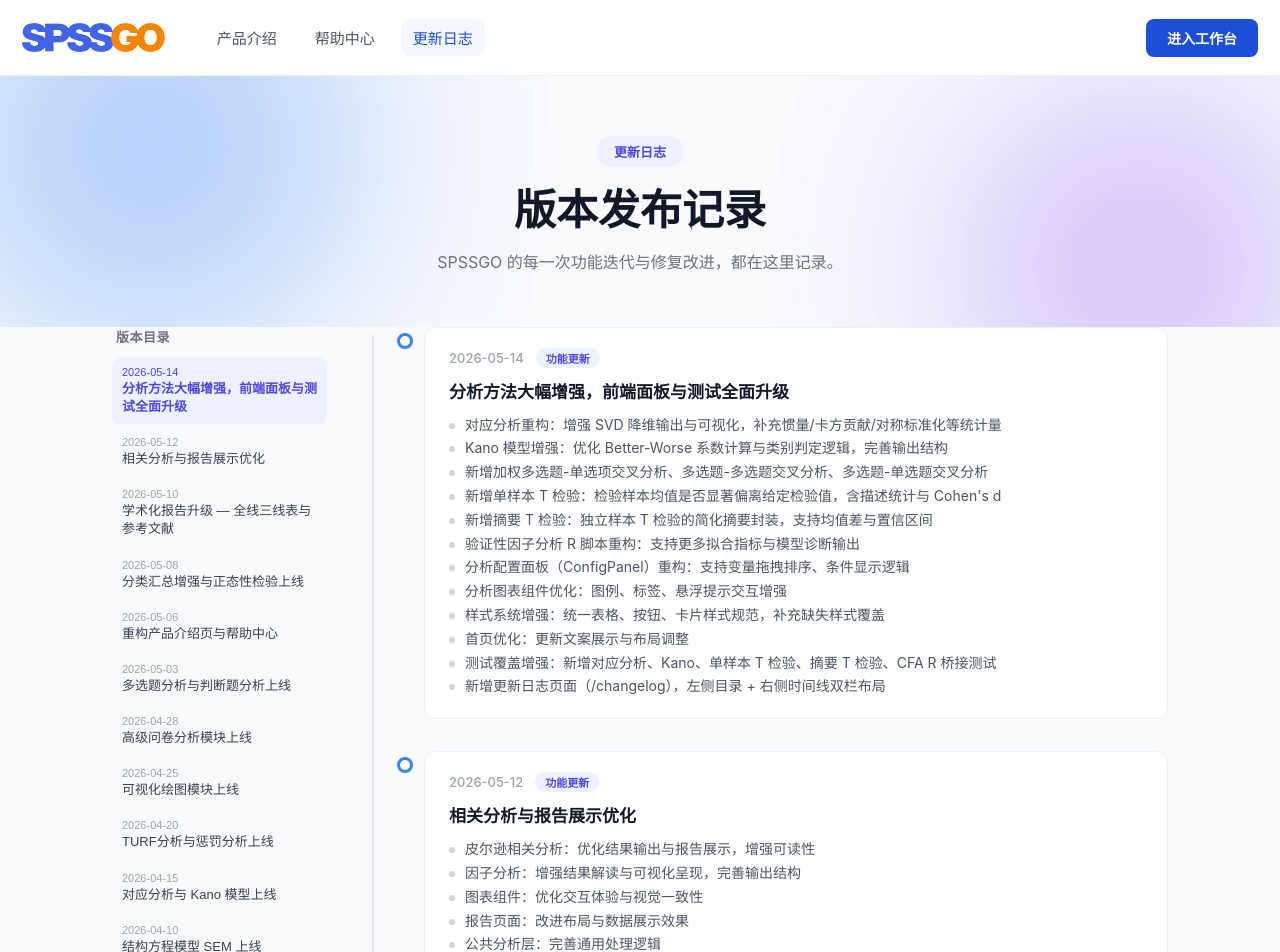
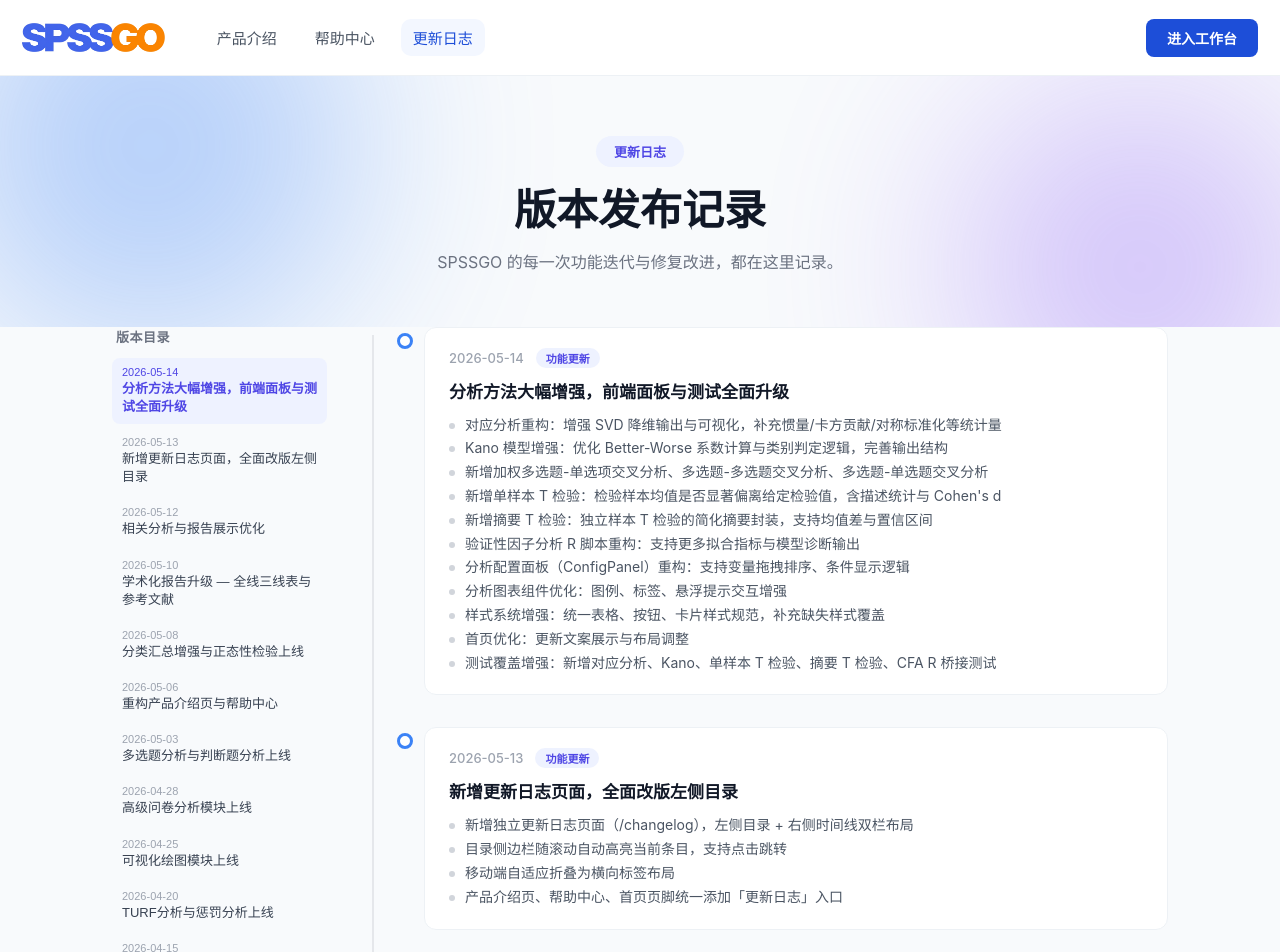
Before and after one commit to lauiiiiii/SPSSGO, a Vue app in the folder frontend/: page /changelog in a window 1280 px wide. Shown: the top 952 px of the page. Built offline with nearby package versions, Linux system fonts and the light colour scheme.

Commit message:
fix: 分离更新日志条目，将更新日志页面归入5月13日

```diff
--- a/frontend/src/views/ChangelogApp.vue
+++ b/frontend/src/views/ChangelogApp.vue
@@ -91,7 +91,17 @@ const changelogEntries = [
       '样式系统增强：统一表格、按钮、卡片样式规范，补充缺失样式覆盖',
       '首页优化：更新文案展示与布局调整',
       '测试覆盖增强：新增对应分析、Kano、单样本 T 检验、摘要 T 检验、CFA R 桥接测试',
-      '新增更新日志页面（/changelog），左侧目录 + 右侧时间线双栏布局',
+    ],
+  },
+  {
+    date: '2026-05-13',
+    type: 'feat',
+    title: '新增更新日志页面，全面改版左侧目录',
+    items: [
+      '新增独立更新日志页面（/changelog），左侧目录 + 右侧时间线双栏布局',
+      '目录侧边栏随滚动自动高亮当前条目，支持点击跳转',
+      '移动端自适应折叠为横向标签布局',
+      '产品介绍页、帮助中心、首页页脚统一添加「更新日志」入口',
     ],
   },
   {
```
